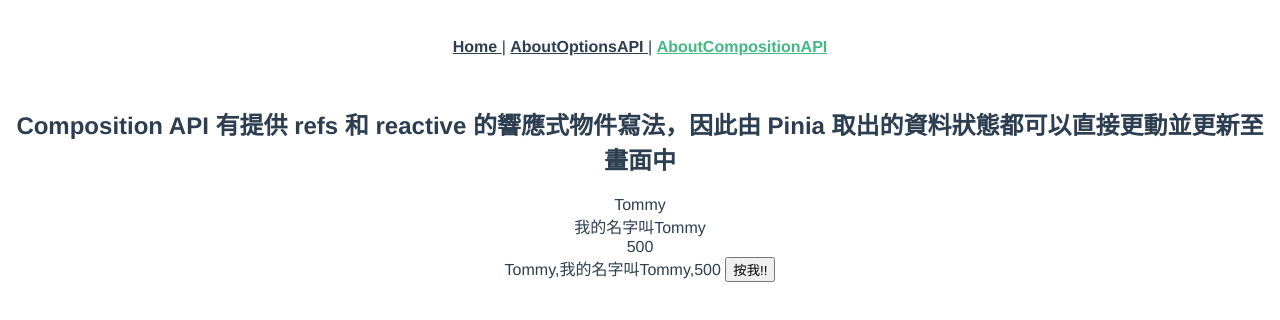
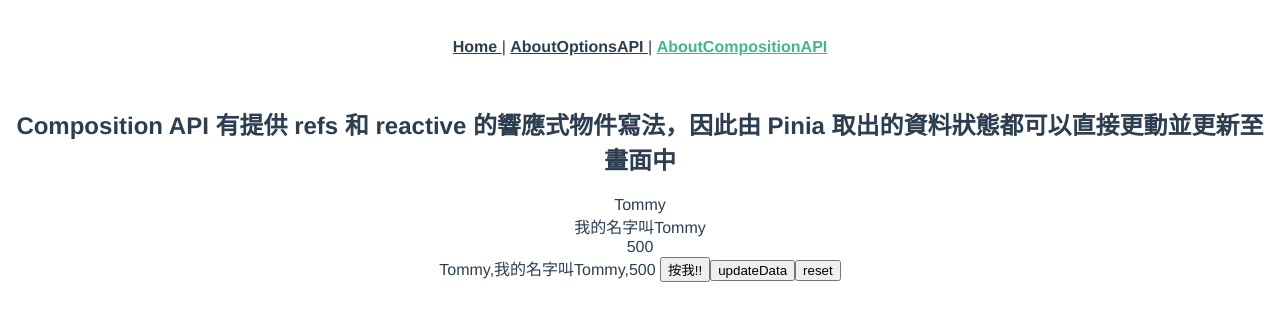
Before and after one commit to shuming-yu/PiniaOptionsAPI, a Vue app: page /#/about2 in a window 1280 px wide. Shown: the top 320 px of the page. Built offline with nearby package versions, Linux system fonts and the light colour scheme; the HTML template or start-up script is replaced by a standard one.

Commit message:
path + reset

```diff
--- a/src/views/AboutComposition.vue
+++ b/src/views/AboutComposition.vue
@@ -13,9 +13,18 @@
 
   <button
     type="button"
-    @click="updateName"
-  >
+    @click="updateName">
     按我!!
+  </button>
+  <button
+    type="button"
+    @click="updateData">
+    updateData
+  </button>
+  <button
+    type="button"
+    @click="reset">
+    reset
   </button>
 </template>
 
@@ -27,22 +36,38 @@ import { storeToRefs } from 'pinia';
 export default {
   setup() {
     const user = userStore();
-    // reactive
+    // 方法一 : reactive 格式
     // user.name = '帥哥Ben';
 
-    // 解構形式取出
+    // 方法二 : ref 形式, 解構形式取出
     const { name, wallet, getUserNmae } = storeToRefs(user); // 載入定義的 store
     console.log(name.value);
     name.value = 'Tommy';
 
+    // 方法三 : action 方式
     // 方法不需要雙向綁定, 可直接從 user 取出
     const { updateName } = user;
+
+    // 方法四 : path, 許多參數需要更新可使用 patch 方法
+    function updateData() {
+      user.$patch({
+        name: 'Nicky',
+        wallet: 80,
+      })
+    }
+    // 返回初始值 reset 方法
+    function reset() {
+      user.$reset();
+    }
+
     return {
       user,
       name,
       wallet,
       getUserNmae,
-      updateName
+      updateName,
+      updateData,
+      reset
     }
   }
 }
```
